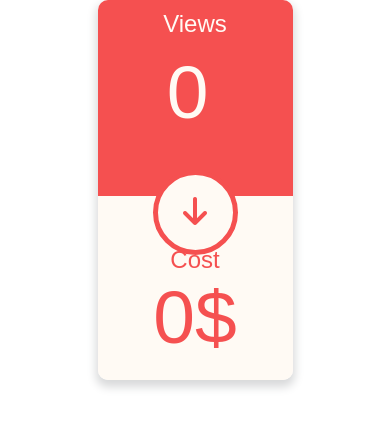
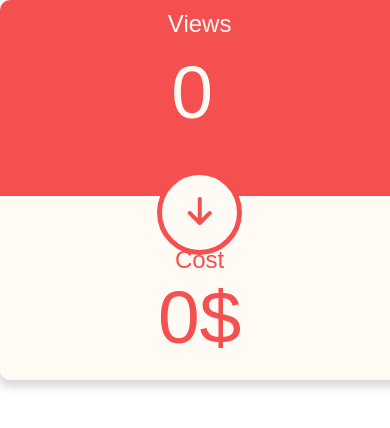
Before and after one commit to ali591195/Calculator-ViewsToCost, a plain HTML site: page index.html in a window 390 px wide. Drawn offline with Linux system fonts and the light colour scheme; a web font is replaced by a local one.

Commit message:
Make the Ui dynamic to all screens

```diff
--- a/index.css
+++ b/index.css
@@ -26,9 +26,17 @@
 }
 
 #main {
+  width: 798.5px;
   overflow: hidden;
   border-radius: 10px;
   box-shadow: 0 5px 10px 2px #d8d9da;
+  margin: 0 auto;
+}
+
+@media screen and (max-width: 795px) {
+  #main {
+    width: 399.25px;
+  }
 }
 
 #view-input {
@@ -83,14 +91,6 @@
   margin-bottom: 10px;
 }
 
-.mx-auto {
-  margin: 0 auto;
-}
-
 .p-10px {
   padding: 10px;
 }
-
-.w-50 {
-  width: 50%;
-}
--- a/index.html
+++ b/index.html
@@ -11,7 +11,7 @@
     />
   </head>
   <body>
-    <div id="main" class="d-flex flex-col mx-auto w-50">
+    <div id="main" class="d-flex flex-col">
       <form class="d-flex flex-col flex-align-center form-color p-10px">
         <label class="mb">Views</label>
         <input
```
